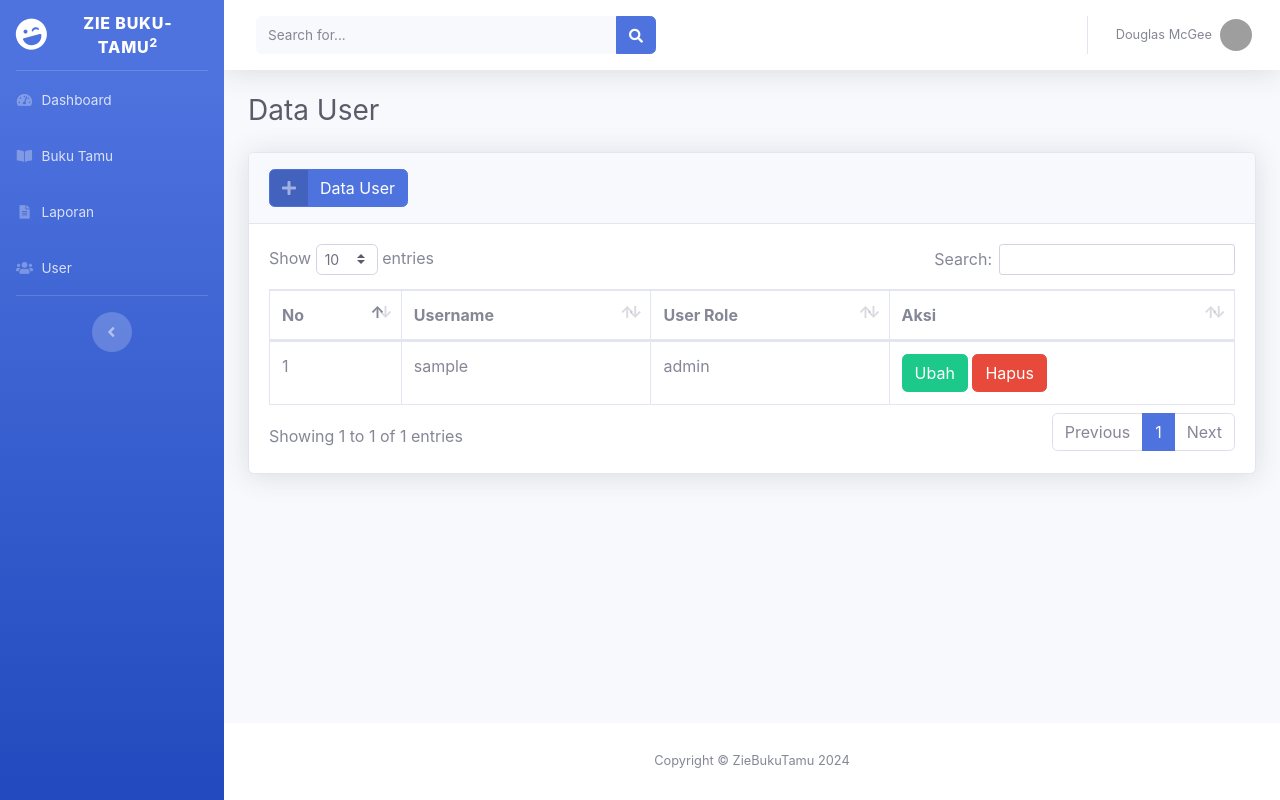
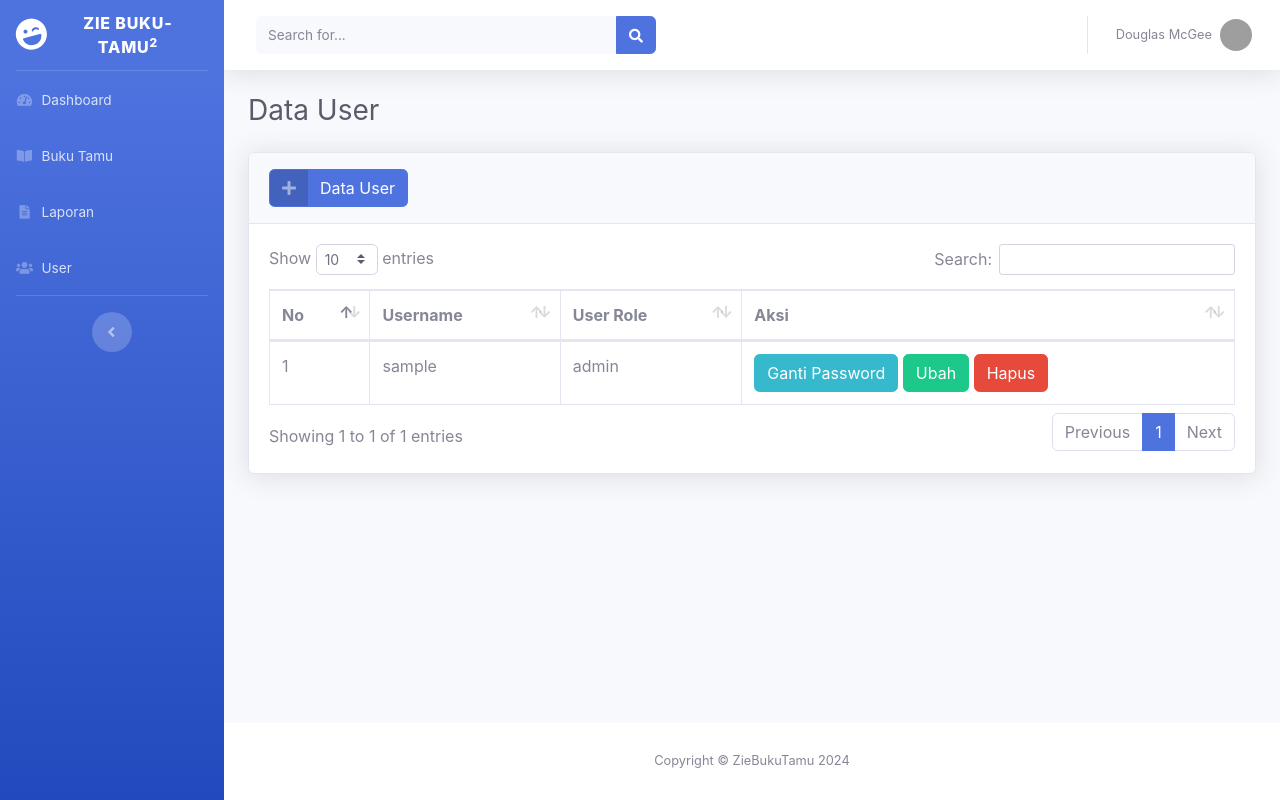
Before and after one commit to gilangruslimaulidan/buku-tamu, a PHP site: page /user.php in a window 1280 px wide. Run offline with PHP 8.4, Linux system fonts and the light colour scheme; tables that the repository leaves empty or names only in its code hold one stand-in row (values such as "Sample post"); grey boxes are pictures that could not be loaded.

Commit message:
menambahkan fitur ganti password user

```diff
--- a/function.php
+++ b/function.php
@@ -119,3 +119,21 @@ function hapus_user($id)
 
     return mysqli_affected_rows($koneksi);
 }
+
+// function ganti password user
+function ganti_password($data)
+{
+    global $koneksi;
+
+    $kode          = htmlspecialchars($data["id_user"]);
+    $password      = htmlspecialchars($data["password"]);
+    $password_hash = password_hash($password, PASSWORD_DEFAULT);
+
+    $query = "UPDATE users SET
+                password    = '$password_hash'
+              WHERE id_user = '$kode'";
+
+    mysqli_query($koneksi, $query);
+
+    return mysqli_affected_rows($koneksi);
+}
--- a/templates/footer.php
+++ b/templates/footer.php
@@ -68,6 +68,27 @@
                    }, 3000);
                });
            </script>
+
+           <script>
+               // auto hide notifikasi
+               $(document).ready(function() {
+                   window.setTimeout(function() {
+                       $(".alert").fadeTo(500, 0).slideUp(500, function() {
+                           $(this).remove();
+                       });
+                   }, 4000);
+               });
+
+               // ambil data id user dari tombol ganti password ke modal ganti password
+               $("#gantiPassword").on('show.bs.modal', function(event) {
+                   var button = $(event.relatedTarget)
+                   var id = button.data('id')
+                   console.log(id)
+                   var modal = $(this)
+                   modal.find('.modal-body #id_user ').val(id)
+               })
+           </script>
+
            </body>
 
            </html>
--- a/user.php
+++ b/user.php
@@ -35,6 +35,20 @@ require_once('function.php');
                 <div class="alert alert-danger" role="alert">
                     Data gagal disimpan!
                 </div>
+            <?php
+            }
+        } else if (isset($_POST['ganti_password'])) {
+            if (ganti_password($_POST) > 0) {
+            ?>
+                <div class="alert alert-success" role="alert">
+                    Password berhasil diubah!
+                </div>
+            <?php
+            } else {
+            ?>
+                <div class="alert alert-danger" role="alert">
+                    Password gagal diubah!
+                </div>
         <?php
             }
         }
@@ -66,6 +80,10 @@ require_once('function.php');
                                 <td><?= $user['username'] ?></td>
                                 <td><?= $user['user_role'] ?></td>
                                 <td>
+                                    <button type="button" class="btn btn-info btn-icon-split" data-toggle="modal"
+                                        data-target="#gantiPassword" data-id="<?= $user['id_user'] ?>">
+                                        <span class="text">Ganti Password</span>
+                                    </button>
                                     <a class="btn btn-success" href="edit-user.php?id=<?= $user['id_user'] ?>">Ubah</a>
                                     <a onclick="confirm('Apakah anda yakin ingin menghapus data ini?')" class="btn btn-danger"
                                         href="hapus-user.php?id=<?= $user['id_user'] ?>">Hapus</a>
@@ -78,6 +96,35 @@ require_once('function.php');
         </div>
     </div>
 
+</div>
+
+<!-- Modal Ganti Password -->
+<div class="modal fade" id="gantiPassword" tabindex="-1" aria-labelledby="gantiPasswordLabel" aria-hidden="true">
+    <div class="modal-dialog">
+        <div class="modal-content">
+            <div class="modal-header">
+                <h5 class="modal-title" id="gantiPasswordLabel">Ganti Password</h5>
+                <button type="button" class="close" data-dismiss="modal" aria-label="Close">
+                    <span aria-hidden="true">&times;</span>
+                </button>
+            </div>
+            <div class="modal-body">
+                <form method="post" action="">
+                    <input type="hidden" name="id_user" id="id_user">
+                    <div class="form-group row">
+                        <label for="password" class="col-sm-4 col-form-label">Password Baru</label>
+                        <div class="col-sm-7">
+                            <input type="password" class="form-control" id="password" name="password">
+                        </div>
+                    </div>
+            </div>
+            <div class="modal-footer">
+                <button type="button" class="btn btn-secondary" data-dismiss="modal">Keluar</button>
+                <button type="submit" name="ganti_password" class="btn btn-primary">Simpan</button>
+            </div>
+            </form>
+        </div>
+    </div>
 </div>
 
 <?php
```
Lines whose indentation alone changed are shown as unchanged.
